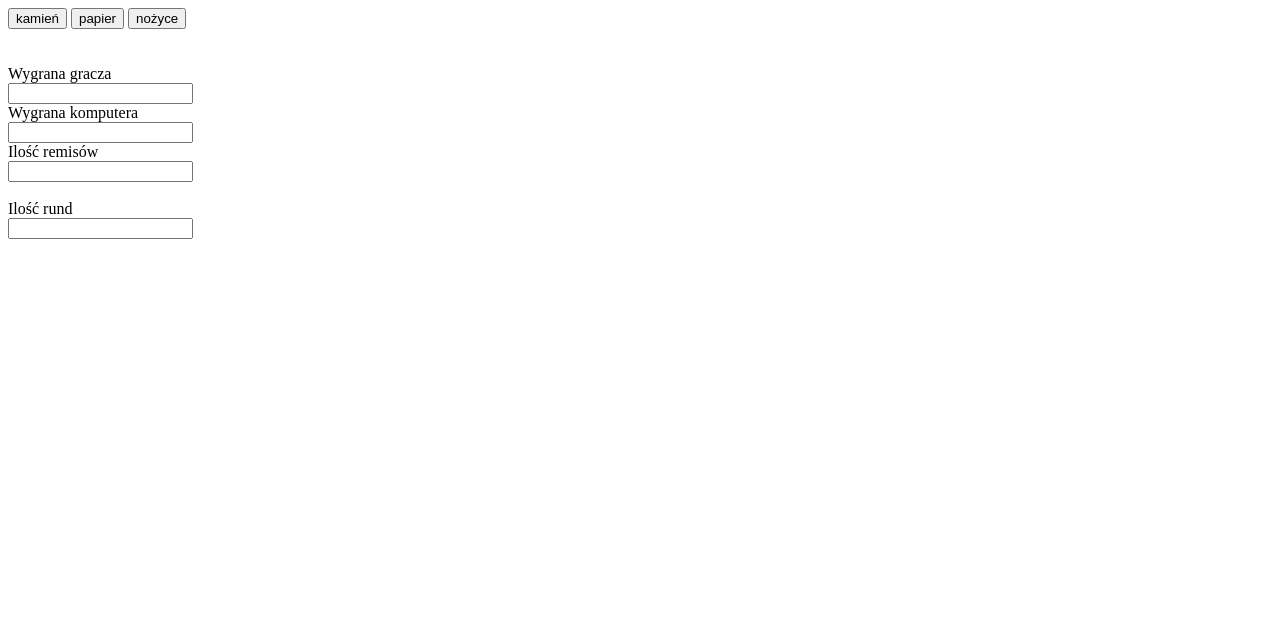
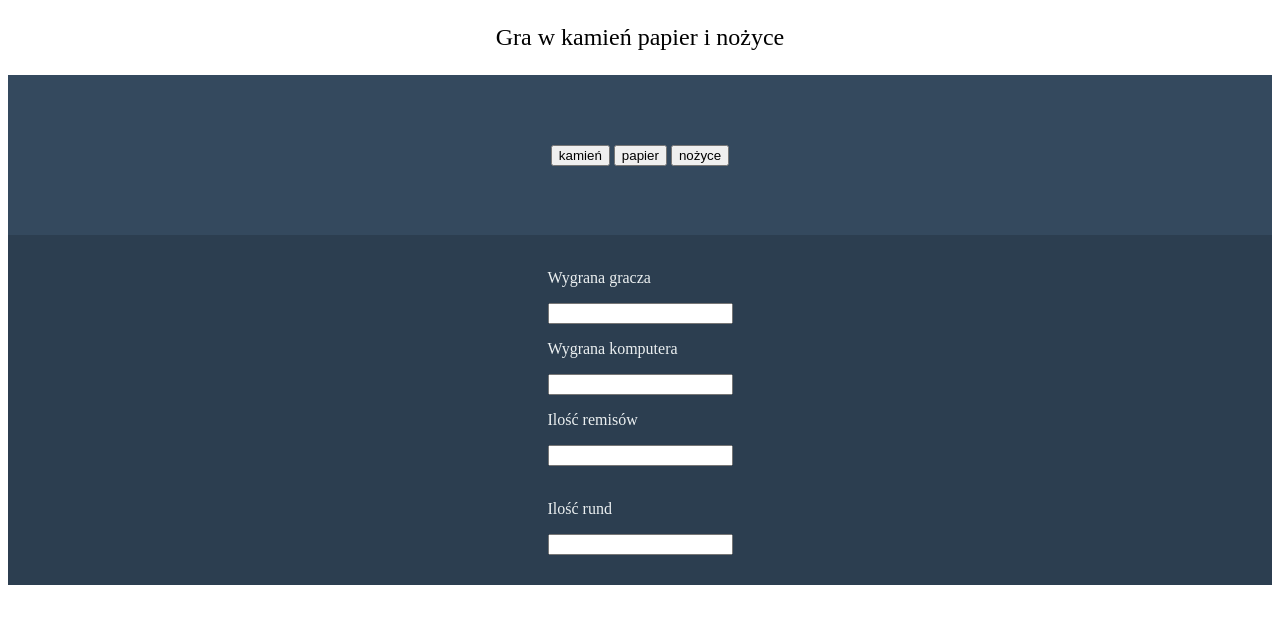
Before and after one commit to trojek71/javascript-prework, a plain HTML site: page index.html in a window 1280 px wide. Drawn offline with Linux system fonts and the light colour scheme.

Commit message:
Add basic style

```diff
--- a/index.html
+++ b/index.html
@@ -1,34 +1,47 @@
 <!DOCTYPE html>
-<html lang="en">
+<html lang="pl">
 <head>
 	<meta charset="UTF-8">
 	<title>Kamień, papier, nożyce</title>
-	<link rel="stylesheet" href="css/style.css">
+	<link rel="stylesheet" href="/css/style.css">
 </head>
 <body>
+	<div class="header">
+		<p>Gra w  kamień papier i nożyce</p>
+	</div>
+	  <section class="game">
 	   <div class="container">
-		<div id="buttons">
+		  <div class="buttons" id="buttons">
 			<button id="button-rock">kamień</button>
 			<button id="button-paper">papier</button>
 			<button id="button-scissors">nożyce</button>
 		  </div>
-		<div id="messages"></div>
-		<div id="result">
-			<br><br>
-			Wygrana gracza<br>
+		   <div class="message" id="messages">
+			<br>
+			<br>
+			<br>
+		</div>
+	  </section>
+	  <section class="score">
+		 <div class="container">
+		  	<div class="result" id="result">
+				<br>
+			   <form>
+				<p>Wygrana gracza<br></p>
 				<input type="text" id="wynik_gracza">
 				<br>
-			Wygrana komputera<br>
+				<p>Wygrana komputera<br></p>
 				<input type="text" id="wynik_compa">
 				<br>
-			Ilość remisów<br>
+				<p>Ilość remisów<br></p>
 				<input type="text" id="remis">
 				<br><br>
-			Ilość rund <br>
+				<p>Ilość rund <br></p>
 				<input type="text" id="rundy">
-
+			   </form>
 			</div>
 		 </div>
+	  </section>
 	<script src="js/functions.js"></script>
 	<script src="js/script.js"></script>
 </body>
--- a/sass/style.scss
+++ b/sass/style.scss
@@ -0,0 +1,42 @@
+/* GLOBAL */
+
+
+
+
+.header {
+    text-align: center;
+}
+
+.header p{
+    font-size:150%;
+}
+
+.game .container{
+    display:flex;
+    height: 20vh;
+    width: 100%;
+    background: #34495e;
+    margin: 0 ;
+    padding:0;
+    border: 0;
+    justify-content: center;
+    align-items: center;
+}
+
+
+.score .container {
+    display:flex;
+    width: 100%;
+    background: #2c3e50;
+    //margin-bottom:30px ;
+    padding:0;
+    border: 0;
+    justify-content: center;
+    align-items: center;
+}
+.score .result{
+    margin-bottom: 30px;
+}
+.score p{
+    color:#ecf0f1;
+}
```
Also changed, not shown: css/style.css, 1 other file. Lines whose indentation alone changed are shown as unchanged.
